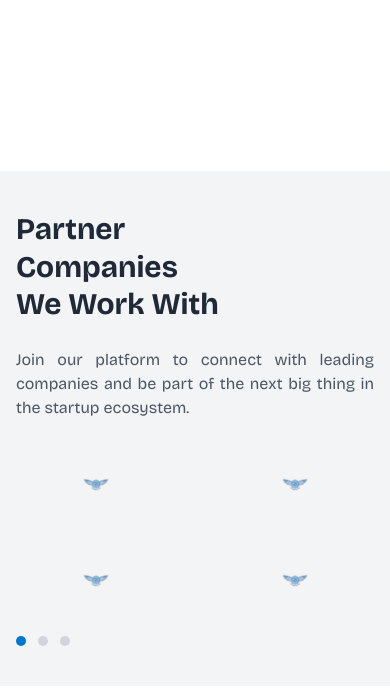
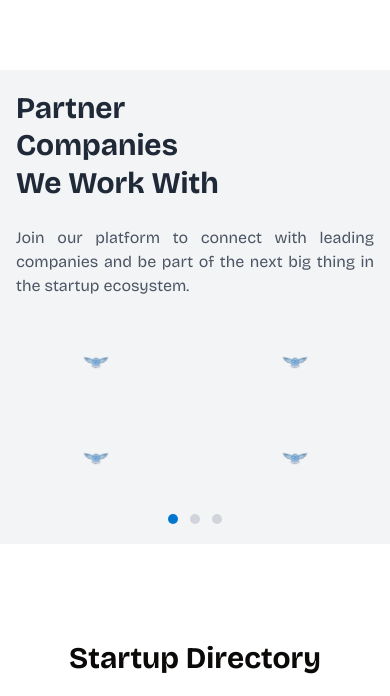
Before and after one commit to Pramish-Sihali/investly, a Next.js app: page / in a window 390 px wide. Shown: the part 568-1264 px from the top of the page. Built offline with nearby package versions, Linux system fonts and the light colour scheme; no server answers.

Commit message:
zxcvbnm,

```diff
--- a/src/components/hero/hero-view.tsx
+++ b/src/components/hero/hero-view.tsx
@@ -7,7 +7,7 @@ export default function Home() {
     <div className="flex min-h-screen flex-col">
       <section className="relative overflow-hidden bg-white">
         <div className="mx-auto max-w-[1350px] px-4 sm:px-6 lg:px-8">
-          <div className="flex min-h-[80vh] flex-col lg:flex-row lg:items-center lg:gap-12">
+          <div className="flex min-h-[68vh] sm:min-h-[80vh] flex-col lg:flex-row lg:items-center lg:gap-12">
             <div className="relative z-10 flex flex-col justify-center py-12 lg:w-[45%] lg:py-0">
               <h1 className="bg-gradient-to-r from-primary to-[#467FB2] bg-clip-text text-transparent text-[2.75rem] font-bold leading-tight sm:text-3xl lg:text-5xl mb-4">
                 Biratnagar Angel Investment Network.
@@ -48,7 +48,7 @@ export default function Home() {
       </section>
 
       {/* Companies Section */}
-      <section className="py-10 bg-gray-100 sm:py-16 lg:py-24">
+      <section className="py-5 bg-gray-100 sm:py-16 lg:py-24">
         <div className="px-4 mx-auto max-w-7xl sm:px-6 lg:px-8">
           <div className="grid items-center grid-cols-1 sm:grid-cols-2 lg:grid-cols-5 xl:grid-cols-6 sm:gap-x-12 gap-y-12">
             {/* Left Column */}
@@ -71,7 +71,10 @@ export default function Home() {
             <div className="lg:col-span-3 xl:col-span-4">
               <div className="grid items-center max-w-4xl grid-cols-2 mx-auto lg:grid-cols-4 gap-x-10 gap-y-16">
                 {companies.map((company, index) => (
-                  <div key={index} className={`${index >= 4 ? 'hidden lg:block' : ''}`}>
+                  <div
+                    key={index}
+                    className={`${index >= 4 ? 'hidden lg:block' : ''} flex justify-center`}
+                  >
                     <Image
                       src={`/${company.logo}`}
                       alt={company.name}
@@ -84,7 +87,7 @@ export default function Home() {
               </div>
 
               {/* Mobile Navigation Dots */}
-              <div className="flex items-center justify-start mt-10 space-x-3 lg:hidden">
+              <div className="flex items-center justify-center mt-10 space-x-3 lg:hidden">
                 <div className="w-2.5 h-2.5 rounded-full bg-primary block" />
                 <div className="w-2.5 h-2.5 rounded-full bg-gray-300 block" />
                 <div className="w-2.5 h-2.5 rounded-full bg-gray-300 block" />
```
